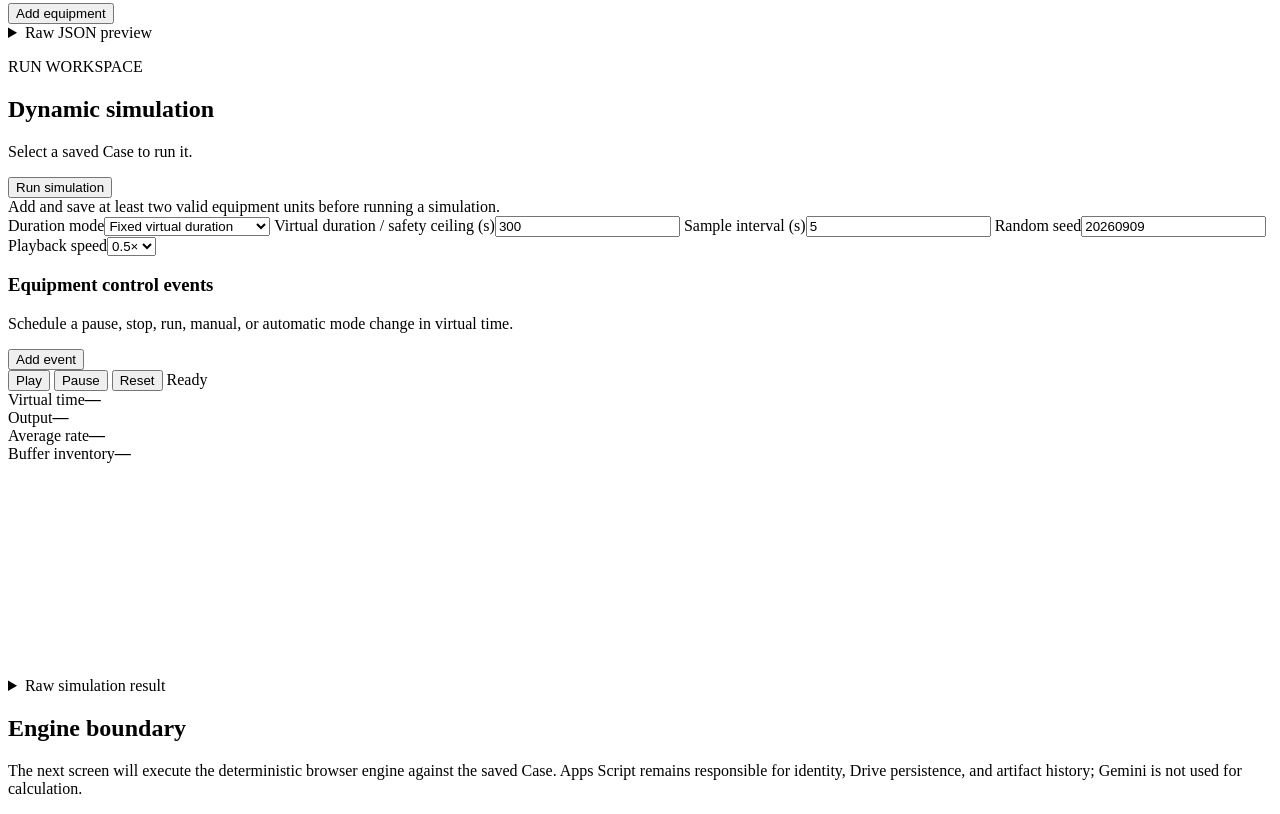
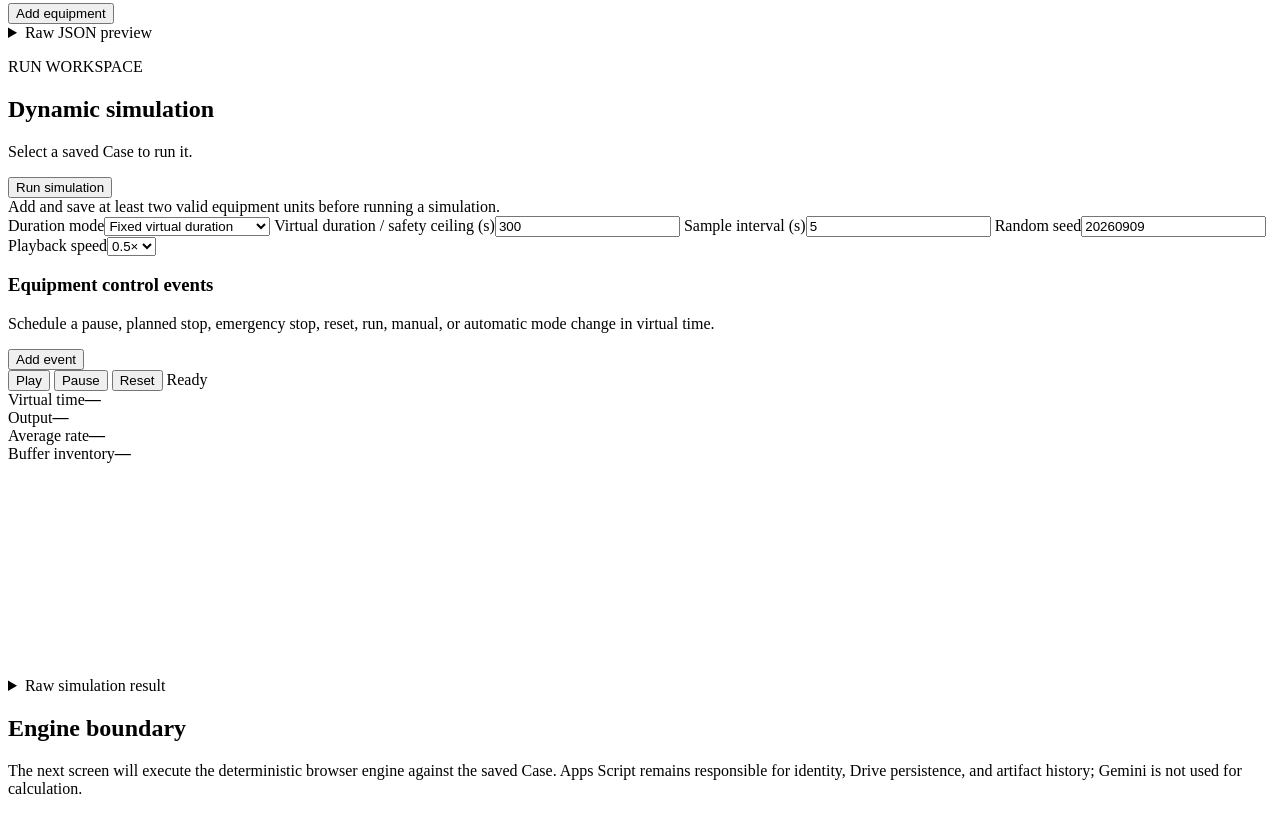
Before and after one commit to ChemicalProgrammer/SimulatorTemplate, a website: page apps-script/Index.html in a window 1280 px wide. Shown: the part 648-1462 px from the top of the page. Drawn offline with Linux system fonts and the light colour scheme.

Commit message:
feat: add transient equipment states and safety controls

```diff
--- a/apps-script/Index.html
+++ b/apps-script/Index.html
@@ -115,7 +115,7 @@
           <div class="editor-subheading compact-heading">
             <div>
               <h3>Equipment control events</h3>
-              <p>Schedule a pause, stop, run, manual, or automatic mode change in virtual time.</p>
+              <p>Schedule a pause, planned stop, emergency stop, reset, run, manual, or automatic mode change in virtual time.</p>
             </div>
             <button id="add-control-event" class="secondary" type="button">Add event</button>
           </div>
```
